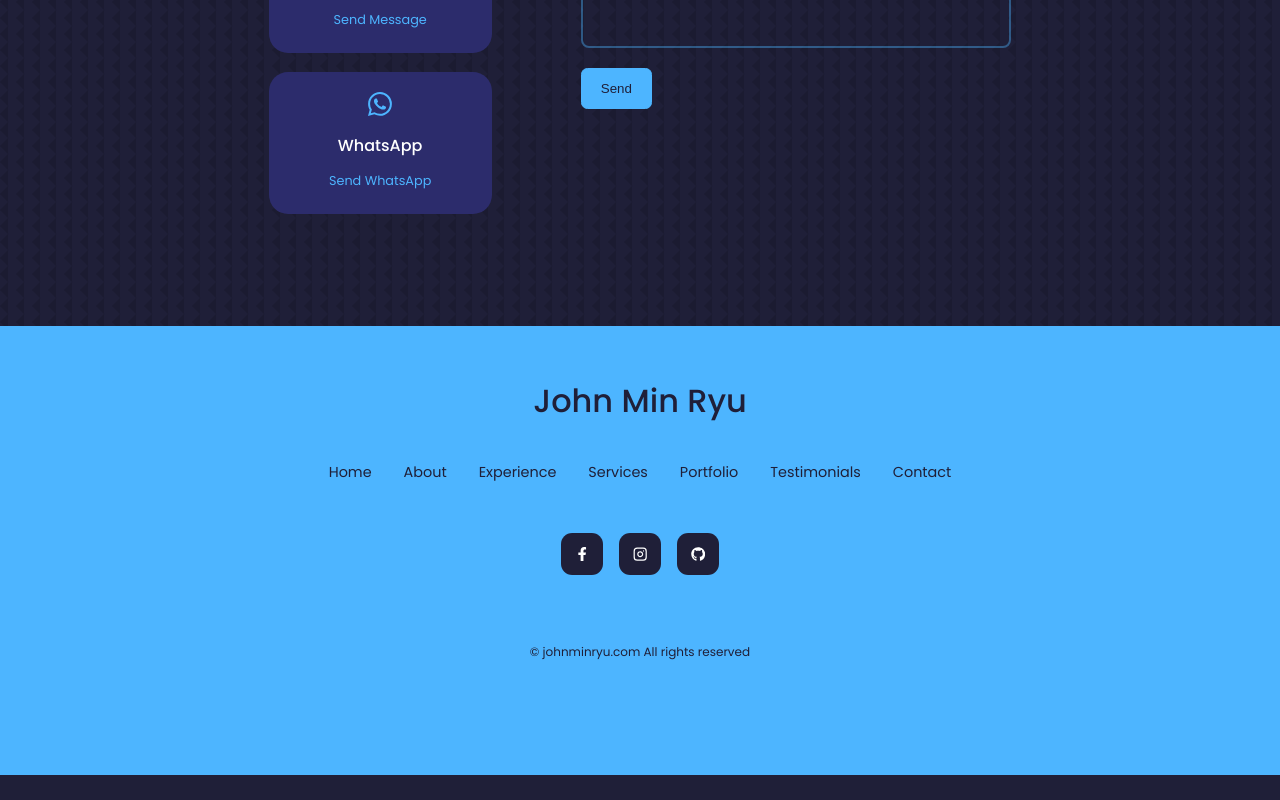
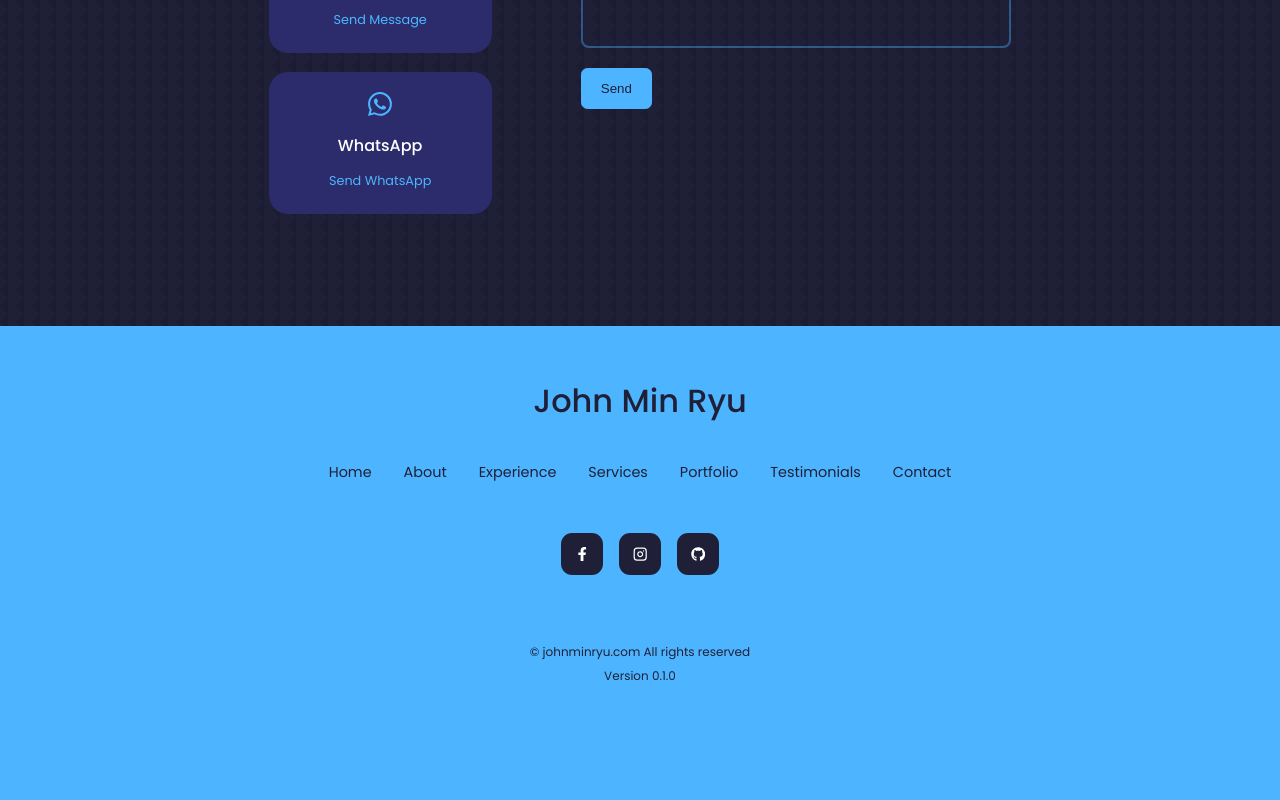
Before and after one commit to smashyou/portfolio, a React (Create React App) app: page / in a window 1280 px wide. Shown: the part 4870-5670 px from the top of the page. Before the commit the page ends 5645 px from the top, so only its background shows below. Built offline with nearby package versions, Linux system fonts and the light colour scheme.

Commit message:
Updated to show version number in footer component

```diff
--- a/src/components/footer/Footer.jsx
+++ b/src/components/footer/Footer.jsx
@@ -3,6 +3,7 @@ import "./footer.css";
 import { FaFacebookF } from "react-icons/fa";
 import { FiInstagram } from "react-icons/fi";
 import { FaGithub } from "react-icons/fa";
+import metadata from "../../../package.json";
 const Footer = () => {
   return (
     <footer>
@@ -47,6 +48,9 @@ const Footer = () => {
       <div className="footer__copyright">
         <small>&copy; johnminryu.com All rights reserved</small>
       </div>
+      <div className="footer__version">
+        <small>Version {metadata.version}</small>
+      </div>
     </footer>
   );
 };
--- a/src/components/footer/footer.css
+++ b/src/components/footer/footer.css
@@ -49,6 +49,10 @@ footer a {
 }
 
 .footer__copyright {
+  color: var(--color-bg);
+}
+
+.footer__version {
   margin-bottom: 4rem;
   color: var(--color-bg);
 }
```
